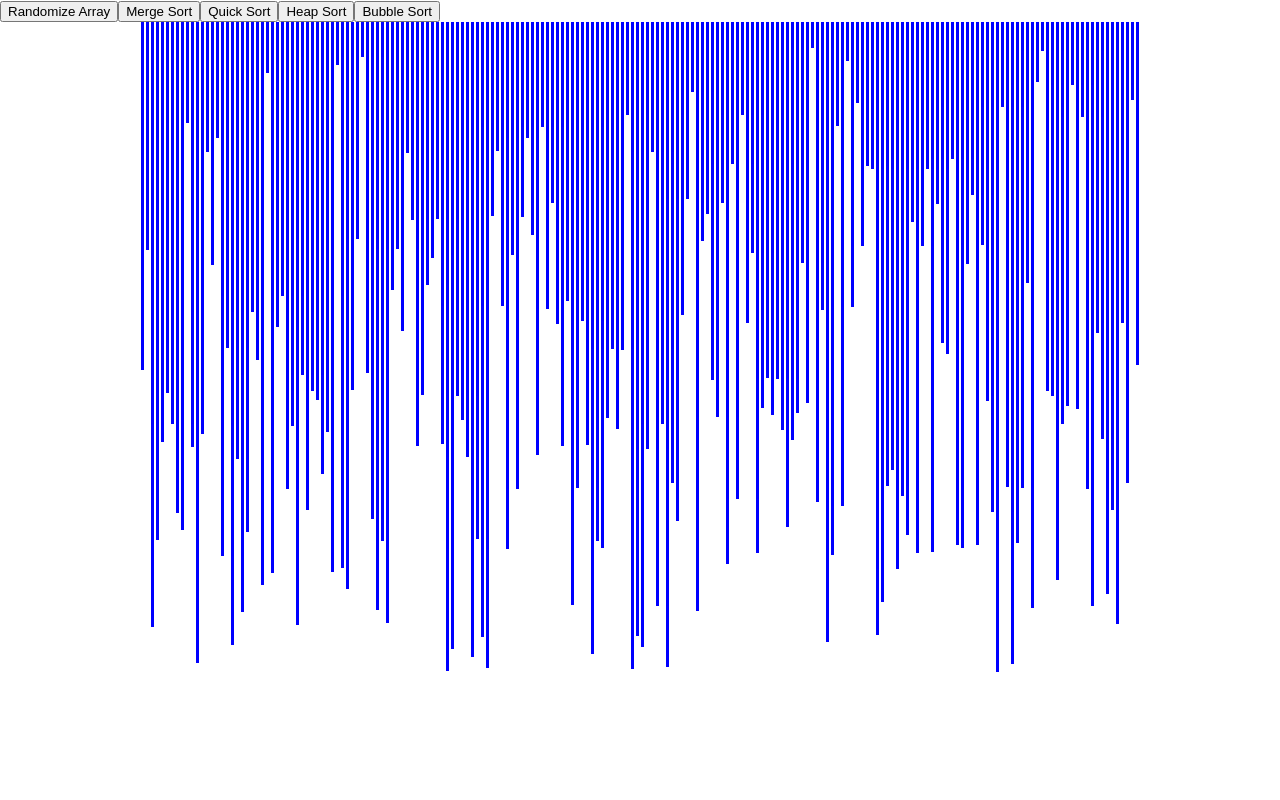
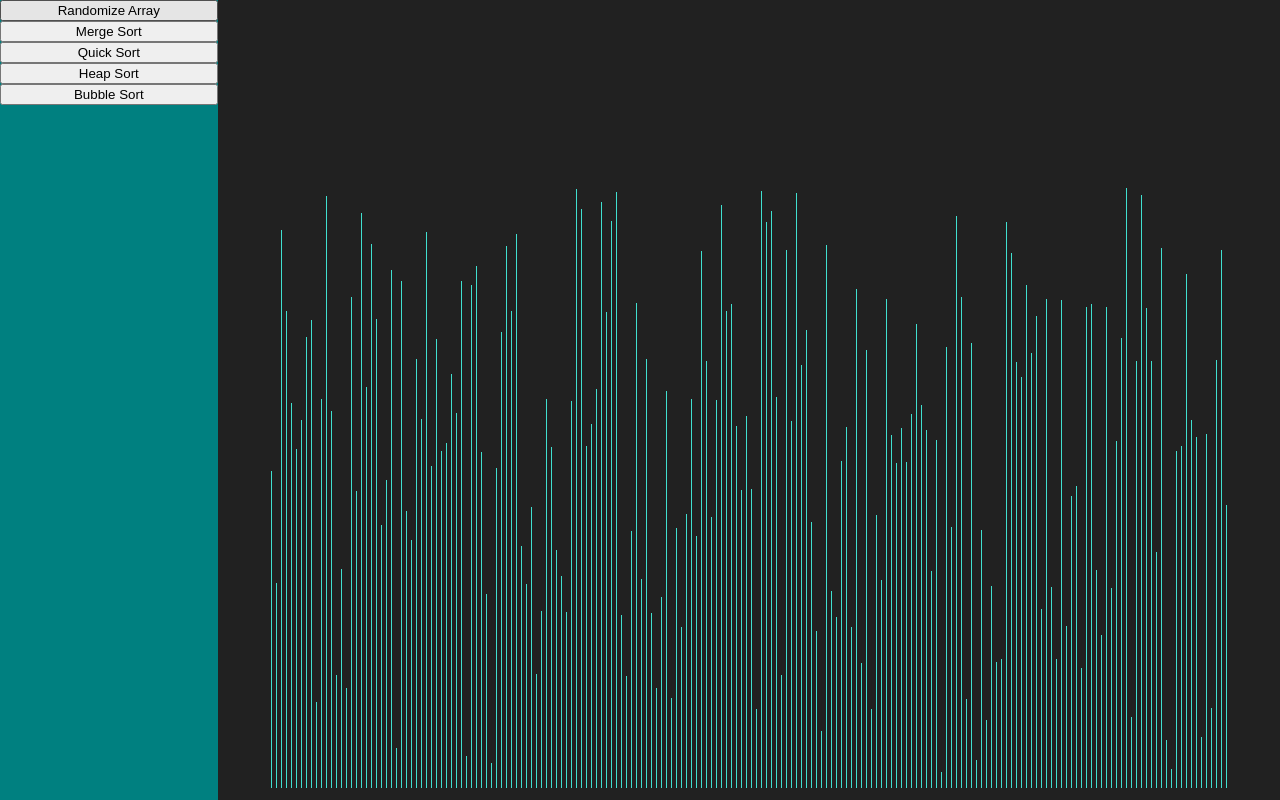
Before and after one commit to dawinderS/SortingAlgos, a React (Create React App) app: page / in a window 1280 px wide. Built offline with nearby package versions, Linux system fonts and the light colour scheme.

Commit message:
add syling and edit quick sort

```diff
--- a/src/App.js
+++ b/src/App.js
@@ -6,7 +6,7 @@ import SortingVisuals from './sortingVisuals/sorts';
 
 function App() {
   return (
-    <div className="App">
+    <div className="App" id='app'>
       <SortingVisuals></SortingVisuals>
     </div>
   );
--- a/src/sortingVisuals/sorts.css
+++ b/src/sortingVisuals/sorts.css
@@ -1,25 +1,34 @@
 .mainpage {
   display: flex;
-  justify-content: center;
+  justify-content: space-between;
+  width: 100vw;
+  height: 100vh;
+  background: black;
+  background: #212121;
+}
+
+.all-btns {
+  display: flex;
   flex-direction: column;
-  width: 100vw;
+  width: 17%;
+  min-width: 200px;
+  background: teal;
+  /* background: turquoise; */
+  /* border-right: 1px solid whitesmoke; */
+  /* margin-bottom: 1vh; */
 }
 
 .bar-show {
-  /* position: absolute;
-  left: 100px; */
   display: flex;
   justify-content: center;
-  align-items: flex-start;
+  align-items: flex-end;
+  width: 83%;
+  margin-bottom: 1.5vh;
 }
 
 .arr-bars {
-  /* min-width: 2px; */
-  margin: 0 1px;
-  background: blue;
+  width: 1px;
+  margin: 0 2px;
+  background: turquoise;
+  /* background: #7ffdfd; */
 }
-
-#root {
-  justify-content: center;
-  padding: 0;
-}
--- a/src/sortingVisuals/sorts.jsx
+++ b/src/sortingVisuals/sorts.jsx
@@ -2,13 +2,14 @@ import React from 'react';
 import './sorts.css'
 import { mergeSortAnimations } from '../sortingAlgs/mergeSort';
 
-const ANIMATION_SPEED_MS = 1;
+const ANIMATION_SPEED_MS = 5;
 
-const NUM_OF_BARS = 200;
+const NUM_OF_BARS = 250;
 
-const PRIMARY_COLOR = 'blue';
+const PRIMARY_COLOR = 'turquoise';
+// const PRIMARY_COLOR = 'teal';
 
-const SECONDARY_COLOR = 'red';
+const SECONDARY_COLOR = 'rgb(255, 0, 0)';
 
 export default class SortingVisuals extends React.Component {
   constructor(props) {
@@ -25,9 +26,11 @@ export default class SortingVisuals extends React.Component {
   }
 
   resetArr() {
+    const BARS = document.getElementById("barshow").clientWidth;
+    const HEIGHT = document.getElementById('app').clientHeight;
     const arr = [];
-    for (let i = 0; i < NUM_OF_BARS; i++) {
-      arr.push(randomVal(25, 650));
+    for (let i = 0; i < BARS * 0.18; i++) {
+      arr.push(randomVal(15, HEIGHT * 0.75));
 
     }
 
@@ -59,7 +62,33 @@ export default class SortingVisuals extends React.Component {
   }
 
   quickSort() {
-
+    const animations = quickSortAnimations(this.state.arr);
+    for (let i = 0; i < animations.length - 1; i++) {
+      const arrayBars = document.getElementsByClassName('arr-bars');
+      const isColorChange = (i % 6 === 0) || (i % 6 === 1);
+      if(isColorChange) {
+        const color = (i % 6 === 0) ? SECONDARY_COLOR : PRIMARY_COLOR;
+        const [barOneIndex, barTwoIndex] = animations[i];
+        if(barOneIndex === -1) continue;
+        const barOneStyle = arrayBars[barOneIndex].style;
+        const barTwoStyle = arrayBars[barTwoIndex].style;
+        setTimeout(() => {
+            barOneStyle.backgroundColor = color;
+            barTwoStyle.backgroundColor = color;
+        }, i * ANIMATION_SPEED_MS);
+      }
+      else {
+        const [barIndex, newHeight] = animations[i];
+        if (barIndex === -1) continue;
+        const barStyle = arrayBars[barIndex].style;
+        setTimeout(() => {
+            barStyle.height = `${newHeight}px`;
+        },i * ANIMATION_SPEED_MS);
+      }
+    }
+    // this.setState({array: sortArray})
+    const RESTORE_TIME = parseInt(ANIMATION_SPEED_MS*animations.length/2 + 3000);
+    setTimeout(() => this.restoreStoreButtons(), RESTORE_TIME);
   }
 
   heapSort() {
@@ -75,7 +104,7 @@ export default class SortingVisuals extends React.Component {
 
     return (
       <div className='mainpage' >
-        <div>
+        <div className='all-btns'>
           <button onClick={ () => this.resetArr() }>Randomize Array</button>
           <button onClick={ () => this.mergeSort() }>Merge Sort</button>
           <button onClick={ () => this.quickSort() }>Quick Sort</button>
@@ -83,11 +112,11 @@ export default class SortingVisuals extends React.Component {
           <button onClick={ () => this.bubbleSort() }>Bubble Sort</button>
 
         </div>
-        <div className='bar-show'>
+        <div className='bar-show' id='barshow'>
           {arr.map((val, i) => (
             <div className='arr-bars'
                 key={i}
-                style={{ height: `${val}px`, width: '3px'}} >
+                style={{ height: `${val}px` }} >
             </div>
           ))}
         </div>
```
Also changed, not shown: src/sortingAlgs/mergeSort.jsx (+2 -20 lines).
